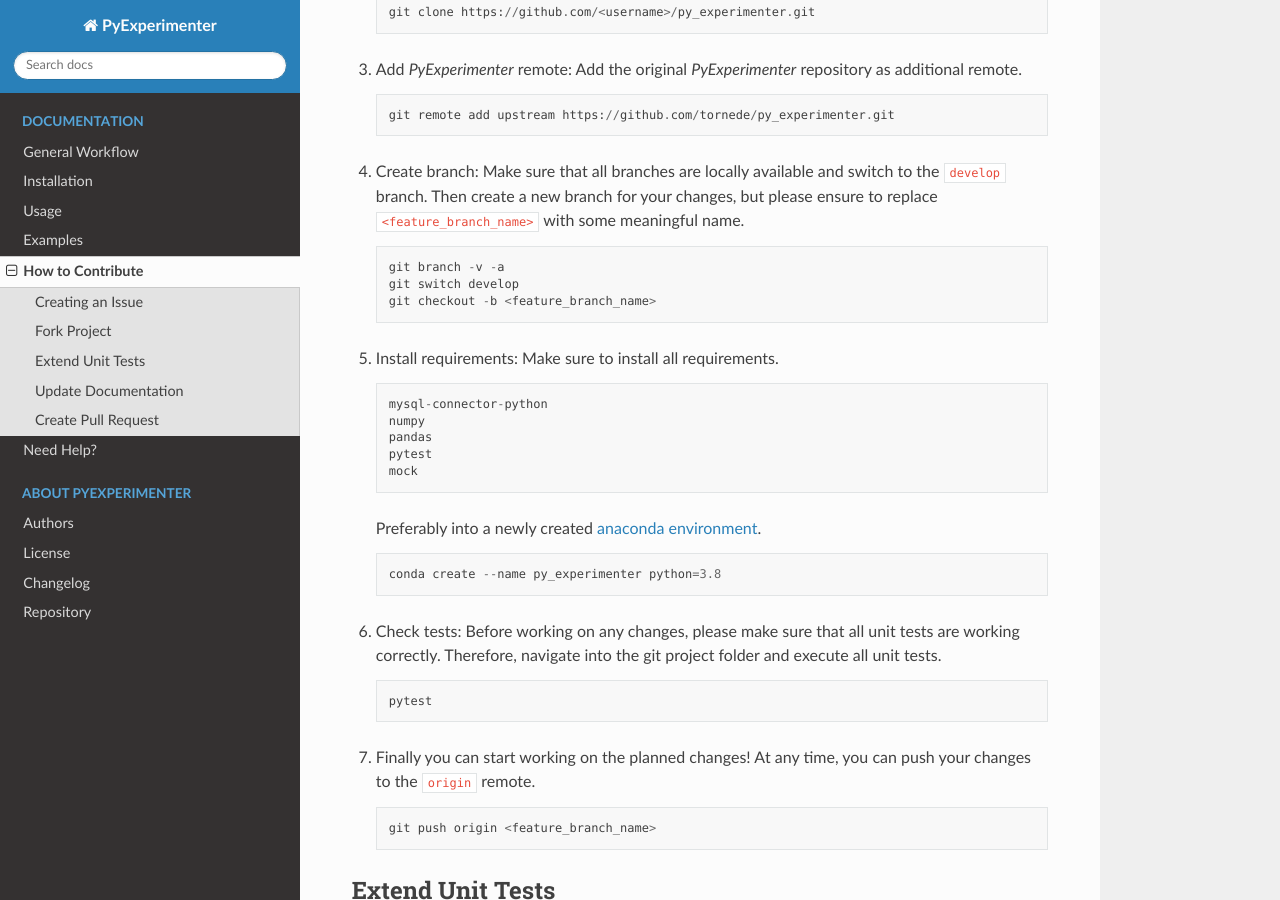
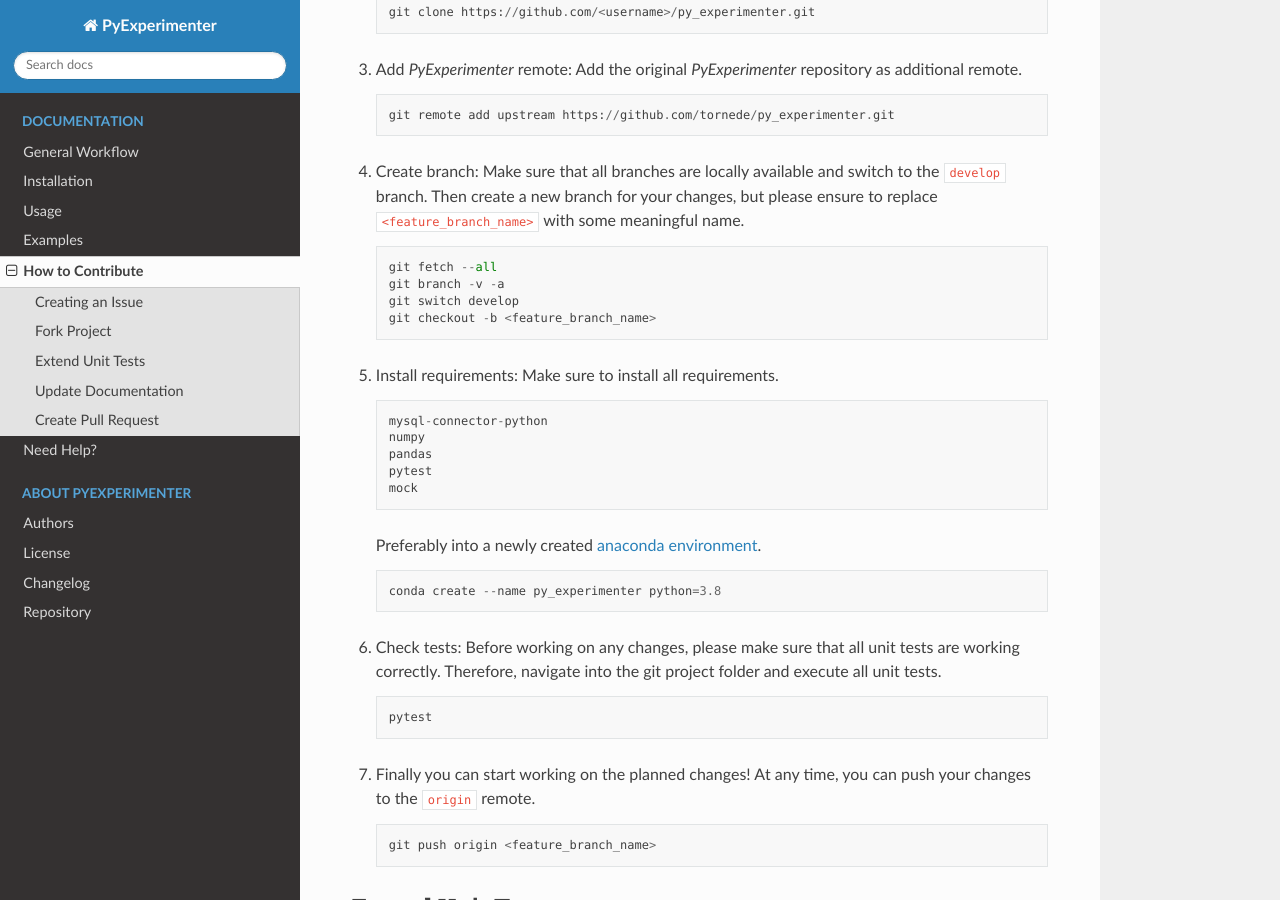
Before and after one commit to tornede/py_experimenter, a Sphinx documentation site: the page built from docs/source/how-to-contribute.rst, in a window 1280 px wide and 900 px high, scrolled down 1280 px. Built offline with Sphinx 7.4.7 and the Read the Docs theme 2.0.0, drawn with Linux system fonts in a browser that asks for light colours; pages that are not in the unit, such as notebooks, are missing from menus.

Commit message:
Add command to fetch remote branches to how-to-contribute.rst

```diff
--- a/docs/source/how-to-contribute.rst
+++ b/docs/source/how-to-contribute.rst
@@ -59,6 +59,7 @@
 
    .. code-block::
 
+        git fetch --all
         git branch -v -a
         git switch develop
         git checkout -b <feature_branch_name>
```
